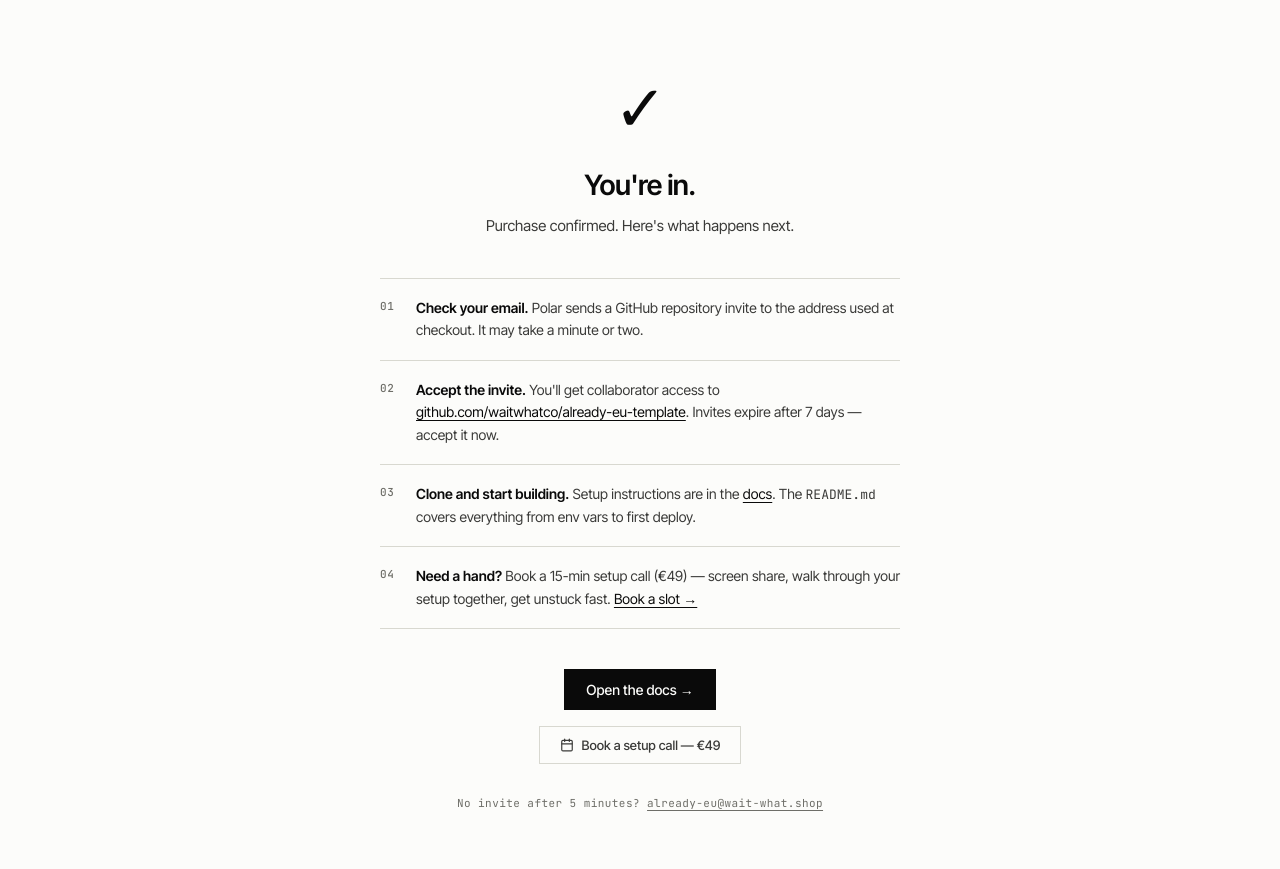
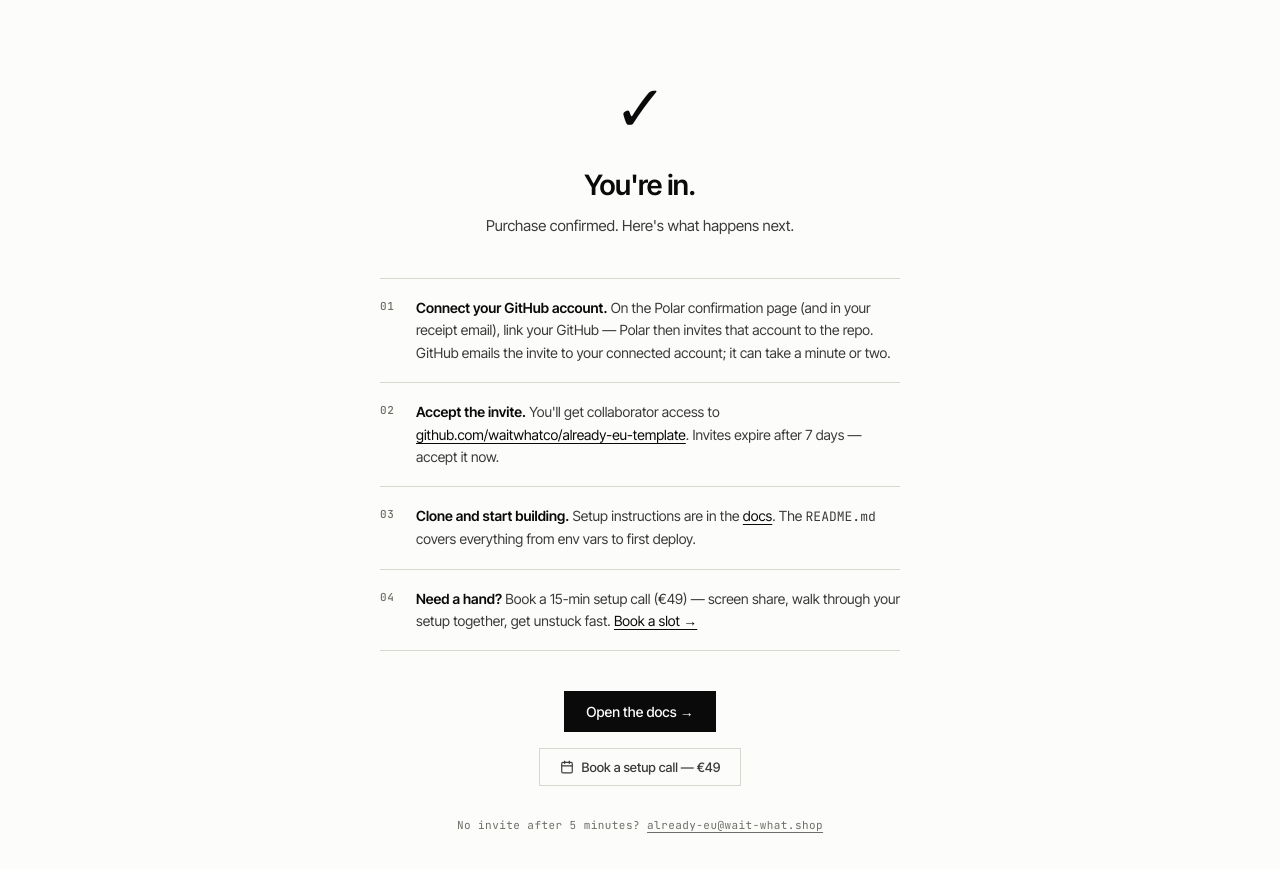
Before and after one commit to waitwhatco/alreadykit, a website: page eu/thank-you/index.html in a window 1280 px wide. Shown: the part 61-930 px from the top of the page. Drawn offline with Linux system fonts and the light colour scheme.

Commit message:
fix: clarify GitHub-connect step on thank-you pages (all regions)

```diff
--- a/eu/thank-you/index.html
+++ b/eu/thank-you/index.html
@@ -119,7 +119,7 @@
       <div class="steps">
         <div class="step">
           <div class="step-num">01</div>
-          <div class="step-body"><strong>Check your email.</strong> Polar sends a GitHub repository invite to the address used at checkout. It may take a minute or two.</div>
+          <div class="step-body"><strong>Connect your GitHub account.</strong> On the Polar confirmation page (and in your receipt email), link your GitHub — Polar then invites that account to the repo. GitHub emails the invite to your connected account; it can take a minute or two.</div>
         </div>
         <div class="step">
           <div class="step-num">02</div>
```
Also changed, not shown: ch/thank-you/index.html (+1 -1 lines), thank-you/index.html (+1 -1 lines).
